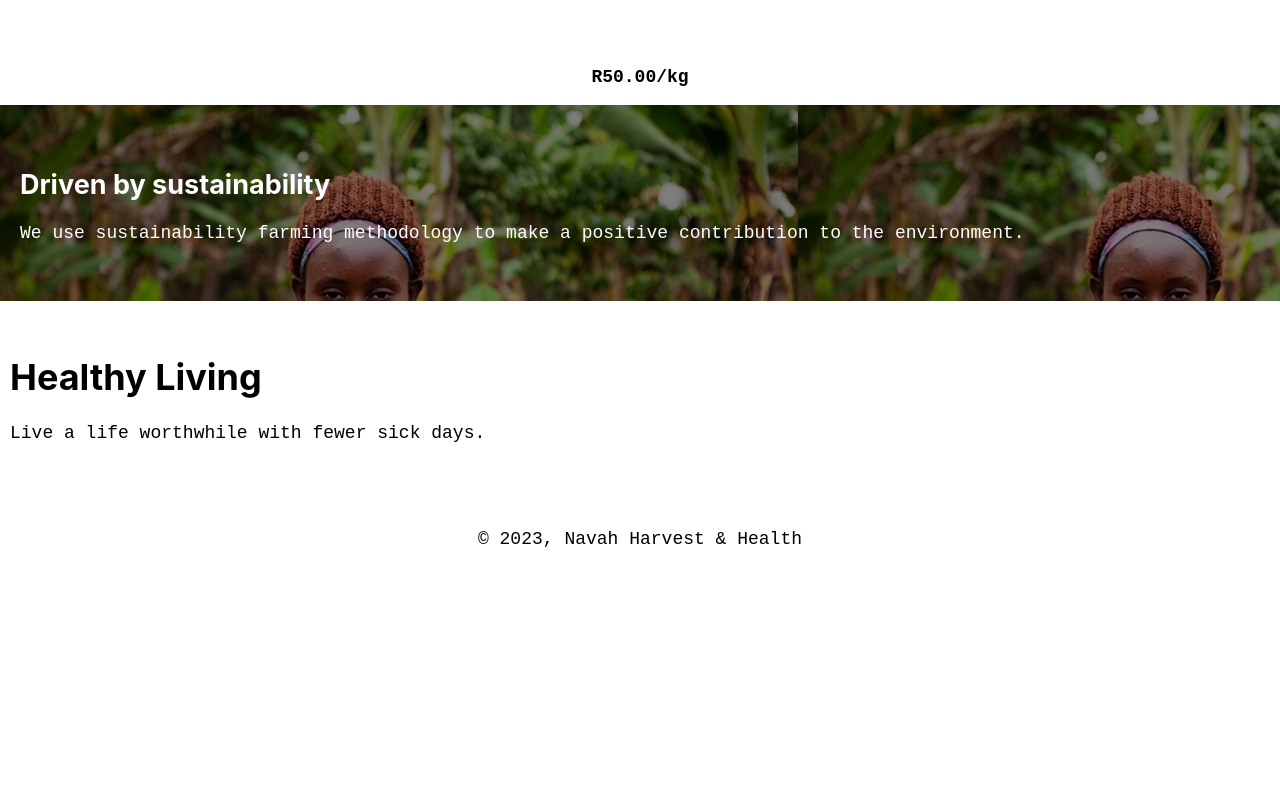
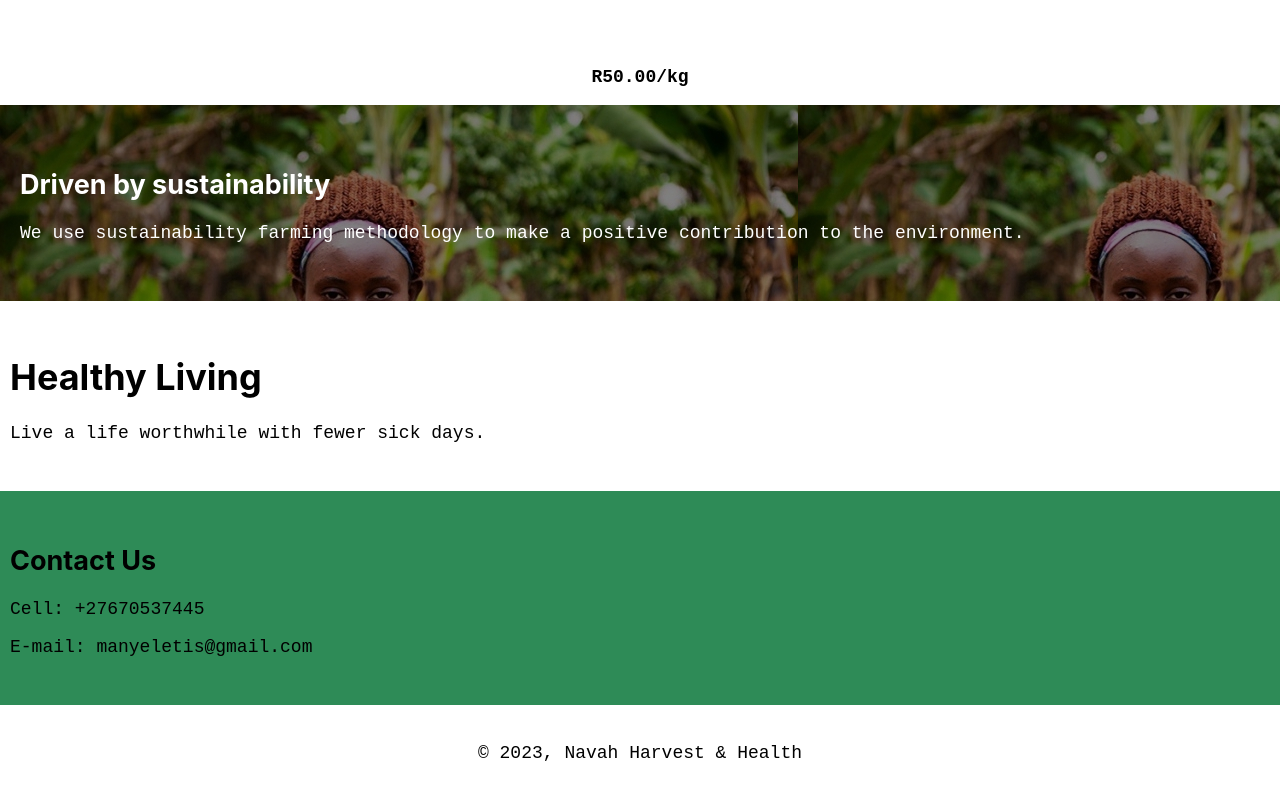
Before and after one commit to malebosambo/nava, a React (Create React App) app: page / in a window 1280 px wide. Shown: the part 630-1430 px from the top of the page. Before the commit the page ends 1217 px from the top, so only its background shows below. Built offline with nearby package versions, Linux system fonts and the light colour scheme.

Commit message:
Updating design

```diff
--- a/src/App.css
+++ b/src/App.css
@@ -15,6 +15,11 @@ p {
   font-weight: bold;
 }
 
+.Contact {
+  background-color: seagreen;
+  padding: 30px 10px;
+}
+
 .Footer {
   padding: 20px 0;
   text-align: center;
@@ -29,6 +34,7 @@ p {
 }
 
 .Header {
+  background-color: sandybrown;
   padding: 20px 0;
   text-align: center;
 }
--- a/src/App.js
+++ b/src/App.js
@@ -24,6 +24,11 @@ function App() {
           <h1>Healthy Living</h1>
           <p>Live a life worthwhile with fewer sick days.</p>
         </div>
+        <div className="Contact">
+          <h2>Contact Us</h2>
+          <p>Cell: +27670537445</p>
+          <p>E-mail: manyeletis@gmail.com</p>
+        </div>
       </div>
       <div className="Footer">
         <p>© 2023, Navah Harvest & Health</p>
```
